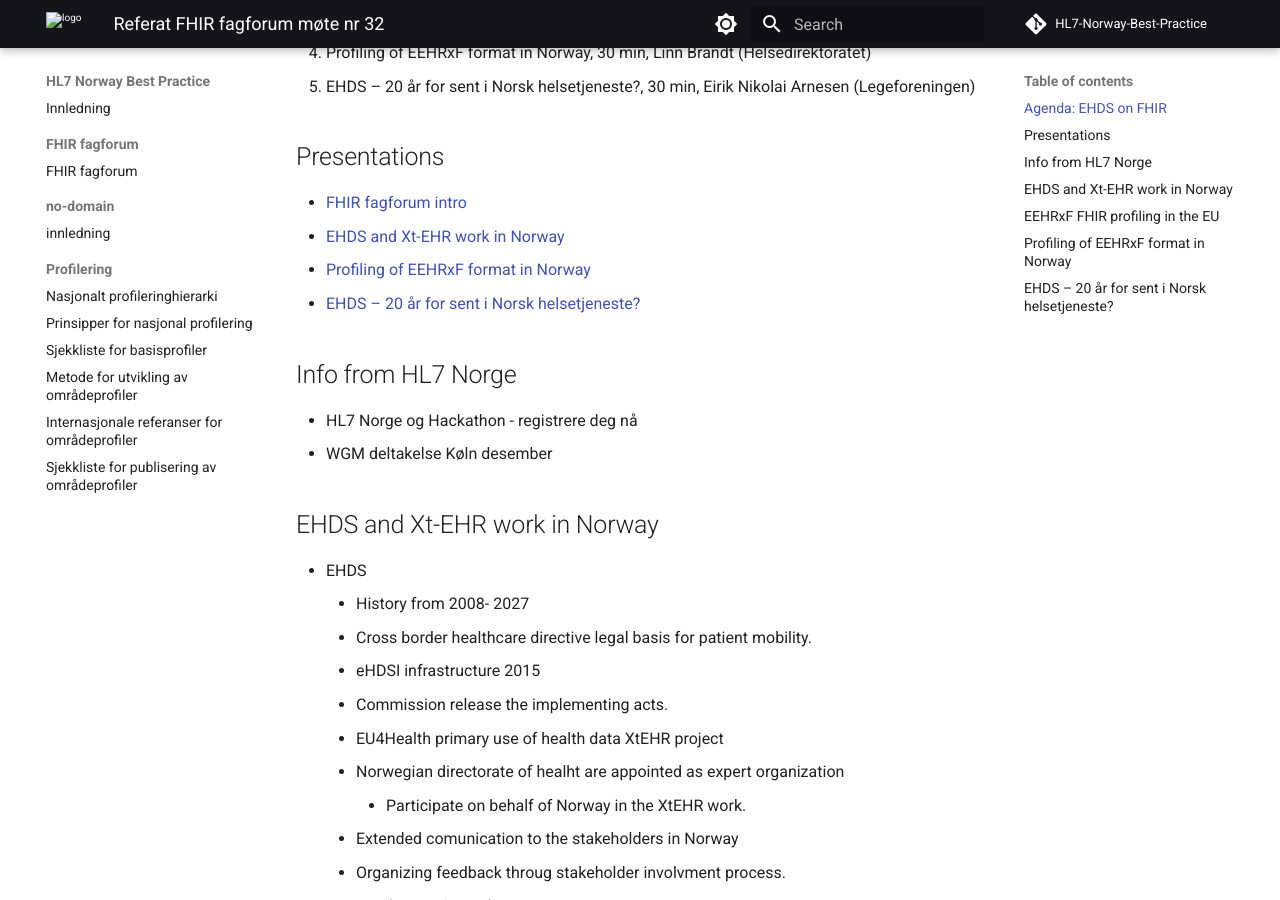
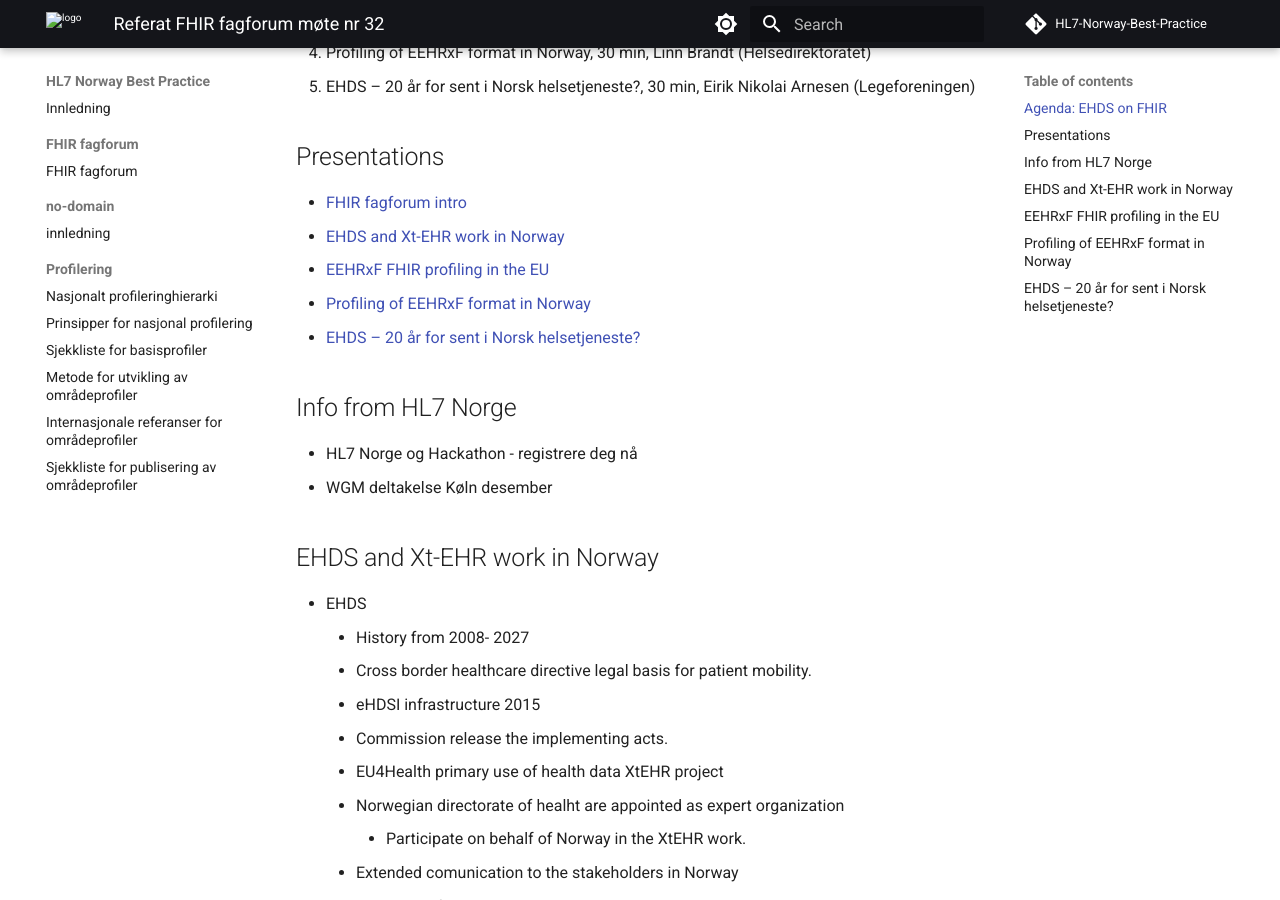
Before and after one commit to HL7Norway/best-practice, an MkDocs documentation site: the page built from docs/FHIR-faglig-forum/_referat/2025-10-22-referat.md, in a window 1280 px wide and 900 px high, scrolled down 517 px. Built offline with MkDocs 1.6.1 and Material for MkDocs 9.7.7, drawn with Linux system fonts in a browser that asks for light colours; comment, search, counter and statistics services are not loaded.

Commit message:
FFF 32 siste presentasjon

```diff
--- a/docs/FHIR-faglig-forum/_referat/2025-10-22-referat.md
+++ b/docs/FHIR-faglig-forum/_referat/2025-10-22-referat.md
@@ -26,6 +26,7 @@
 
 * [FHIR fagforum intro](../docs/FHIR-faglig-forum/presentasjon/2025-09-10-FHIR-fagforum-32.pdf)
 * [EHDS and Xt-EHR work in Norway](../docs/FHIR-faglig-forum/presentasjon/2025-10-22-EHDS-Xt-EHR-hdir.pdf)
+* [EEHRxF FHIR profiling in the EU](../docs/FHIR-faglig-forum/presentasjon/2025-10-22-ehrxf-giorgio.pdf)
 * [Profiling of EEHRxF format in Norway](../docs/FHIR-faglig-forum/presentasjon/2025-10-22-FHIR-profilering-Norge-EHDS.pdf)
 * [EHDS – 20 år for sent i Norsk helsetjeneste?](../docs/FHIR-faglig-forum/presentasjon/2025-10-22-EHDS-legeforeningen.pdf)
 
```
Also changed, not shown: 1 other file.
